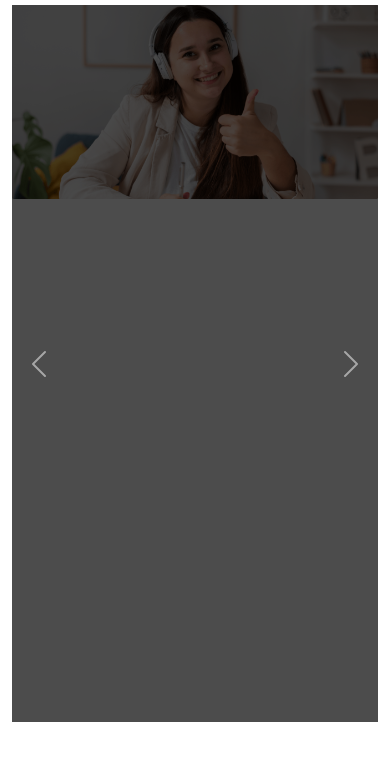
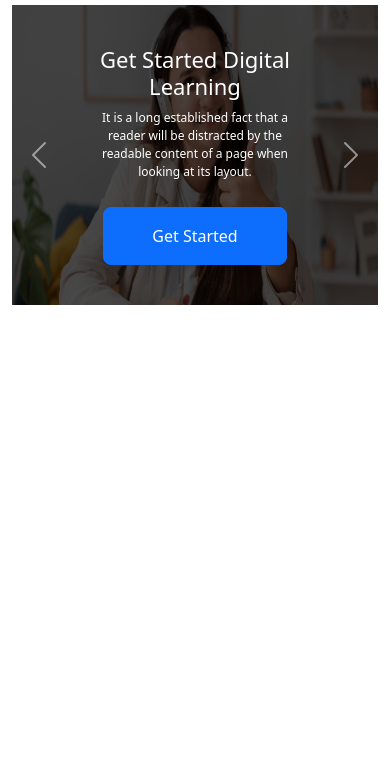
Before and after one commit to SharifaIslam/Digital-Edu, a plain HTML site: page index.html in a window 390 px wide. Shown: the part 51-812 px from the top of the page. Drawn offline with nearby package versions, Linux system fonts and the light colour scheme.

Commit message:
added responsive

```diff
--- a/assets/css/style.css
+++ b/assets/css/style.css
@@ -5,7 +5,7 @@
 .carousel-item {
     height: 85vh;
     min-height: 300px;
-    background: no-repeat scroll center scroll;
+    /* background: no-repeat scroll center scroll; */
 
 }
 .carousel-item::before {
@@ -37,3 +37,33 @@
     margin-top: 20px;
 }
 /* slider end */
+/* reponsive slider start*/
+@media screen and (max-width: 576px){
+    .carousel-item {
+        height: 300px;
+    }
+
+    .carousel-item img {
+        height: 300px;
+    }
+    .carousel-caption {
+        width: 60%;
+        margin: 0px auto;
+
+     }
+     .carousel-caption h5 {
+        font-size: 22px;
+    }
+    .carousel-caption p {
+        font-size: 12px;
+        margin-top: 10px;
+
+    }
+    .carousel-caption button {
+        font-size: 16px;
+        font-weight: 500;
+        margin-top: 10px;
+    }
+
+}
+/* reponsive slider end*/
--- a/index.html
+++ b/index.html
@@ -63,7 +63,7 @@
                 <div class="carousel-inner">
                     <div class="carousel-item active">
                         <img src="assets/images/cover/cover-1.png" class="d-block w-100" alt="...">
-                        <div class="carousel-caption d-none d-md-block">
+                        <div class="carousel-caption d-md-block">
                             <h5>Get Started Digital Learning</h5>
                             <p>It is a long established fact that a reader will be distracted by the readable content of
                                 a page when looking at its layout.</p>
@@ -72,8 +72,8 @@
                     </div>
                     <div class="carousel-item">
                         <img src="assets/images/cover/cover-2.jpg" class="d-block w-100" alt="...">
-                        <div class="carousel-caption d-none d-md-block">
-                             <h5>Get Started Digital Learning</h5>
+                        <div class="carousel-caption d-md-block">
+                            <h5>Get Started Digital Learning</h5>
                             <p>It is a long established fact that a reader will be distracted by the readable content of
                                 a page when looking at its layout.</p>
                             <button class="btn btn-primary btn-lg px-5 py-3 " type="submit">Get Started</button>
@@ -81,7 +81,7 @@
                     </div>
                     <div class="carousel-item">
                         <img src="assets/images/cover/cover-3.jpg" class="d-block w-100" alt="...">
-                        <div class="carousel-caption d-none d-md-block">
+                        <div class="carousel-caption d-md-block">
                             <h5>Get Started Digital Learning</h5>
                             <p>It is a long established fact that a reader will be distracted by the readable content of
                                 a page when looking at its layout.</p>
```
